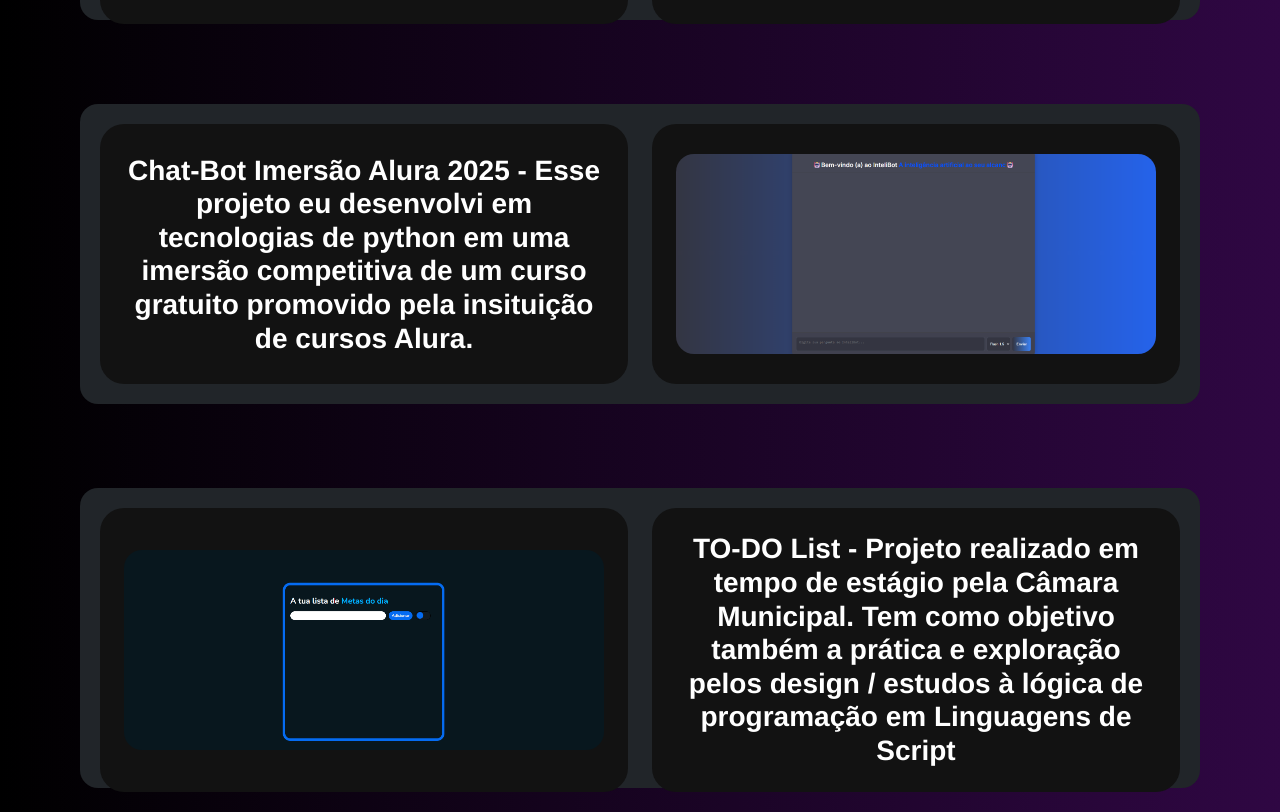
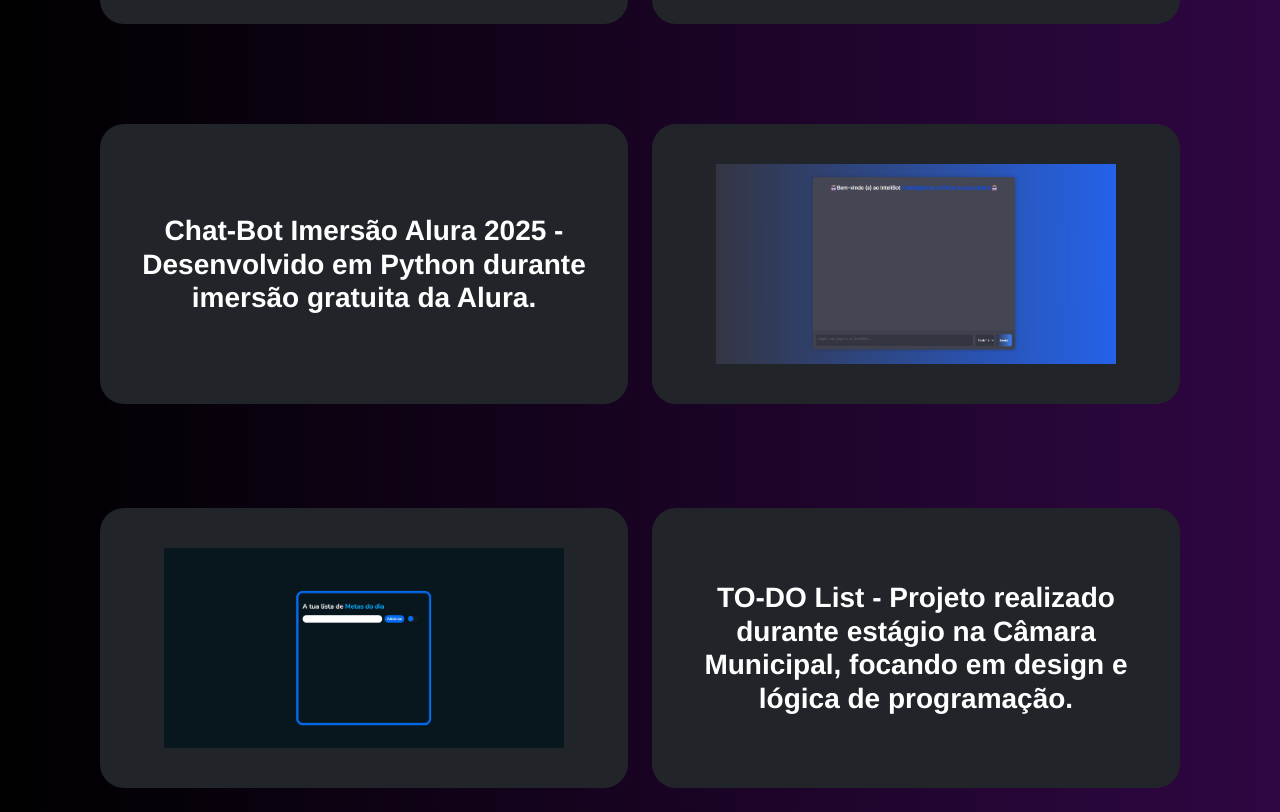
Before and after one commit to jhonherikgc/Portf-lio-Dev, a React (Vite) app: page / in a window 1280 px wide. Shown: the part 3257-4069 px from the top of the page. Built offline with nearby package versions, Linux system fonts and the light colour scheme; some icons are missing.

Commit message:
card project animated

```diff
--- /dev/null
+++ b/src/components/TiltedCard/TiltedCard.tsx
@@ -0,0 +1,153 @@
+import type { SpringOptions } from "motion/react";
+import { useRef, useState } from "react";
+import { motion, useMotionValue, useSpring } from "motion/react";
+
+interface TiltedCardProps {
+  imageSrc: React.ComponentProps<"img">["src"];
+  altText?: string;
+  captionText?: string;
+  containerHeight?: React.CSSProperties['height'];
+  containerWidth?: React.CSSProperties['width'];
+  imageHeight?: React.CSSProperties['height'];
+  imageWidth?: React.CSSProperties['width'];
+  scaleOnHover?: number;
+  rotateAmplitude?: number;
+  showMobileWarning?: boolean;
+  showTooltip?: boolean;
+  overlayContent?: React.ReactNode;
+  displayOverlayContent?: boolean;
+}
+
+const springValues: SpringOptions = {
+  damping: 30,
+  stiffness: 100,
+  mass: 2,
+};
+
+export default function TiltedCard({
+  imageSrc,
+  altText = "Tilted card image",
+  captionText = "",
+  containerHeight = "300px",
+  containerWidth = "100%",
+  imageHeight = "300px",
+  imageWidth = "300px",
+  scaleOnHover = 1.1,
+  rotateAmplitude = 14,
+  showMobileWarning = true,
+  showTooltip = true,
+  overlayContent = null,
+  displayOverlayContent = false,
+}: TiltedCardProps) {
+  const ref = useRef<HTMLElement>(null);
+  const x = useMotionValue(0);
+  const y = useMotionValue(0);
+  const rotateX = useSpring(useMotionValue(0), springValues);
+  const rotateY = useSpring(useMotionValue(0), springValues);
+  const scale = useSpring(1, springValues);
+  const opacity = useSpring(0);
+  const rotateFigcaption = useSpring(0, {
+    stiffness: 350,
+    damping: 30,
+    mass: 1,
+  });
+
+  const [lastY, setLastY] = useState(0);
+
+  function handleMouse(e: React.MouseEvent<HTMLElement>) {
+    if (!ref.current) return;
+
+    const rect = ref.current.getBoundingClientRect();
+    const offsetX = e.clientX - rect.left - rect.width / 2;
+    const offsetY = e.clientY - rect.top - rect.height / 2;
+
+    const rotationX = (offsetY / (rect.height / 2)) * -rotateAmplitude;
+    const rotationY = (offsetX / (rect.width / 2)) * rotateAmplitude;
+
+    rotateX.set(rotationX);
+    rotateY.set(rotationY);
+
+    x.set(e.clientX - rect.left);
+    y.set(e.clientY - rect.top);
+
+    const velocityY = offsetY - lastY;
+    rotateFigcaption.set(-velocityY * 0.6);
+    setLastY(offsetY);
+  }
+
+  function handleMouseEnter() {
+    scale.set(scaleOnHover);
+    opacity.set(1);
+  }
+
+  function handleMouseLeave() {
+    opacity.set(0);
+    scale.set(1);
+    rotateX.set(0);
+    rotateY.set(0);
+    rotateFigcaption.set(0);
+  }
+
+  return (
+    <figure
+      ref={ref}
+      className="relative w-full h-full [perspective:800px] flex flex-col items-center justify-center"
+      style={{
+        height: containerHeight,
+        width: containerWidth,
+      }}
+      onMouseMove={handleMouse}
+      onMouseEnter={handleMouseEnter}
+      onMouseLeave={handleMouseLeave}
+    >
+      {showMobileWarning && (
+        <div className="absolute top-4 text-center text-sm block sm:hidden">
+          This effect is not optimized for mobile. Check on desktop.
+        </div>
+      )}
+
+      <motion.div
+        className="relative [transform-style:preserve-3d]"
+        style={{
+          width: imageWidth,
+          height: imageHeight,
+          rotateX,
+          rotateY,
+          scale,
+        }}
+      >
+        <motion.img
+          src={imageSrc}
+          alt={altText}
+          className="absolute top-0 left-0 object-cover rounded-[15px] will-change-transform [transform:translateZ(0)]"
+          style={{
+            width: imageWidth,
+            height: imageHeight,
+          }}
+        />
+
+        {displayOverlayContent && overlayContent && (
+          <motion.div
+            className="absolute top-0 left-0 z-[2] will-change-transform [transform:translateZ(30px)]"
+          >
+            {overlayContent}
+          </motion.div>
+        )}
+      </motion.div>
+
+      {showTooltip && (
+        <motion.figcaption
+          className="pointer-events-none absolute left-0 top-0 rounded-[4px] bg-white px-[10px] py-[4px] text-[10px] text-[#2d2d2d] opacity-0 z-[3] hidden sm:block"
+          style={{
+            x,
+            y,
+            opacity,
+            rotate: rotateFigcaption,
+          }}
+        >
+          {captionText}
+        </motion.figcaption>
+      )}
+    </figure>
+  );
+}
--- a/src/pages/Sections/Projects/ProjectSection.tsx
+++ b/src/pages/Sections/Projects/ProjectSection.tsx
@@ -2,9 +2,10 @@
 import { Fade, Slide } from "react-awesome-reveal";
 import LinkIcon from '@mui/icons-material/Link';
 import GitHubIcon from '@mui/icons-material/GitHub';
-import siteCorinthians from '../../../assets/images/Proj_Corinthians_photo.png'
-import aluraChat from '../../../assets/images/alura-chat_project.png'
-import toDoList from '../../../assets/images/ToDo_list_project.png'
+import siteCorinthians from '../../../assets/images/Proj_Corinthians_photo.png';
+import aluraChat from '../../../assets/images/alura-chat_project.png';
+import toDoList from '../../../assets/images/ToDo_list_project.png';
+import TiltedCard from '../../../components/TiltedCard/TiltedCard';
 
 type ProjectRowProps = {
   imageSrc?: string;
@@ -12,10 +13,10 @@
   description: string;
   githubUrl?: string;
   liveUrl?: string;
-  imageFirst?: boolean; // true = foto à esquerda (1º card). false = foto à direita (2º card)
+  imageFirst?: boolean;
 };
 
-/** Cards) */
+/** Componente ProjectRow */
 const ProjectRow: React.FC<ProjectRowProps> = ({
   imageSrc,
   imageAlt = "Foto do projeto",
@@ -26,7 +27,6 @@
 }) => {
   const fonts = "helvetica neue";
 
-  // Estado para detectar largura da tela
   const [isMobile, setIsMobile] = useState(window.innerWidth <= 768);
 
   useEffect(() => {
@@ -38,15 +38,15 @@
   const rowStyle: React.CSSProperties = {
     position: "relative",
     display: "flex",
-    flexDirection: isMobile ? "column" : "row", // queries celular
+    flexDirection: isMobile ? "column" : "row",
     gap: isMobile ? 12 : 24,
     flexWrap: "wrap",
     alignItems: "stretch",
     justifyContent: "space-between",
-    background: "#212529",
+    borderColor: "white",
     borderRadius: 18,
     padding: 20,
-    width: isMobile ? "100%" : "70rem", // 100 % celular
+    width: isMobile ? "100%" : "70rem",
     height: isMobile ? "auto" : "300px",
     margin: "0 auto",
     marginTop: "60px",
@@ -55,7 +55,7 @@
   const panelBase: React.CSSProperties = {
     flex: 1,
     minWidth: isMobile ? "100%" : 280,
-    background: "#121212",
+    background: "#212529",
     borderRadius: 24,
     color: "#ffffff",
     padding: 24,
@@ -65,11 +65,7 @@
     fontFamily: fonts,
   };
 
-  const imagePanel: React.CSSProperties = {
-    ...panelBase,
-    overflow: "hidden",
-  };
-
+  const imagePanel: React.CSSProperties = { ...panelBase, overflow: "hidden" };
   const textPanel: React.CSSProperties = {
     ...panelBase,
     fontSize: isMobile ? 20 : 28,
@@ -87,37 +83,34 @@
   const iconsBox: React.CSSProperties = {
     position: "absolute",
     bottom: 12,
-    ...(imageFirst ? { right: 20 } : { left: 20 }),
+    ...(imageFirst ? { right: 30 } : { left: 30 }),
+    transition: "transform 0,3s ease",
     display: "flex",
     gap: 16,
     color: "#ffffff",
     opacity: 0.95,
   };
 
-  // ordem dos painéis
   const left = imageFirst ? "image" : "text";
   const right = imageFirst ? "text" : "image";
 
   const Panel = ({ kind }: { kind: "image" | "text" }) => {
-    const [hover, setHover] = useState(false);
-
     if (kind === "image") {
       return (
         <div style={imagePanel}>
           {imageSrc ? (
-            <img
-              src={imageSrc}
-              alt={imageAlt}
-              style={{
-                width: isMobile ? "100%" : "830px",
-                height: isMobile ? "180px" : "200px",
-                objectFit: "cover",
-                borderRadius: 18,
-                transition: "transform 0.3s ease",
-                transform: hover ? "scale(1.05)" : "scale(1)",
-              }}
-              onMouseEnter={() => setHover(true)}
-              onMouseLeave={() => setHover(false)}
+            <TiltedCard
+              imageSrc={imageSrc}
+              altText={imageAlt}
+              containerHeight={isMobile ? "180px" : "200px"}
+              containerWidth={isMobile ? "100%" : "400px"}
+              imageHeight={isMobile ? "180px" : "200px"}
+              imageWidth="100%"
+              rotateAmplitude={12}
+              scaleOnHover={1.05}
+              showMobileWarning={false}
+              showTooltip={true}
+              displayOverlayContent={false}
             />
           ) : (
             <span style={placeholderText}>FOTO PROJETO</span>
@@ -143,9 +136,9 @@
         style={{
           boxShadow: "none",
           color: "white",
-          textDecoration:'none',
-          background: hover ? "#333333" : "transparent",
-          transform: hover ? "scale(1.2)" : "scale(1)",
+          textDecoration: 'none',
+          background: hover ? "none" : "none",
+          transform: hover ? "scale(1.5)" : "scale(1)",
         }}
         onMouseEnter={() => setHover(true)}
         onMouseLeave={() => setHover(false)}
@@ -163,7 +156,7 @@
       <div style={iconsBox}>
         {githubUrl && (
           <HoverIcon href={githubUrl}>
-            <GitHubIcon/>
+            <GitHubIcon />
           </HoverIcon>
         )}
         {liveUrl && (
@@ -176,7 +169,7 @@
   );
 };
 
-/** Componente com DOIS cards */
+/** Componente Projects */
 export default function Projects() {
   const pageStyle: React.CSSProperties = {
     minHeight: "100vh",
@@ -204,23 +197,22 @@
         <div style={titleStyle} id="projects">Projetos</div>
       </Fade>
 
-
       <Slide direction="right" delay={400}>
         <ProjectRow
           imageFirst
-        imageSrc= {siteCorinthians}
+          imageSrc={siteCorinthians}
           description="Projeto de 'Cópia' do Site do Corinthians. Desenvolvido atráves de estudos e prática após termino de um curso do Youtube! O projeto consiste em recriar
           o site do zero porém com suas ideias de forma simples."
           githubUrl="https://github.com/jhonherikgc"
           liveUrl="https://github.com/jhonherikgc/site-corinthians"
         />
       </Slide>
+
       <Slide direction="left" delay={400}>
         <ProjectRow
           imageFirst={false}
-        imageSrc= {aluraChat}
-        description="Chat-Bot Imersão Alura 2025 - Esse projeto eu desenvolvi em tecnologias de python em uma imersão competitiva de um curso gratuito promovido pela insituição de cursos
-        Alura."
+          imageSrc={aluraChat}
+          description="Chat-Bot Imersão Alura 2025 - Desenvolvido em Python durante imersão gratuita da Alura."
           githubUrl="https://github.com/jhonherikgc"
           liveUrl="https://github.com/jhonherikgc/Chat-bot-alura"
         />
@@ -229,14 +221,12 @@
       <Slide direction="right" delay={400}>
         <ProjectRow
           imageFirst
-        imageSrc= {toDoList}
-        description="TO-DO List - Projeto realizado em tempo de estágio pela Câmara Municipal. Tem como objetivo também a prática e
-        exploração pelos design / estudos à lógica de programação em Linguagens de Script"
+          imageSrc={toDoList}
+          description="TO-DO List - Projeto realizado durante estágio na Câmara Municipal, focando em design e lógica de programação."
           githubUrl="https://github.com/jhonherikgc"
           liveUrl="https://github.com/jhonherikgc/TO-DO-LIST"
         />
       </Slide>
     </main>
-
   );
 }
```
Lines whose indentation alone changed are shown as unchanged.
